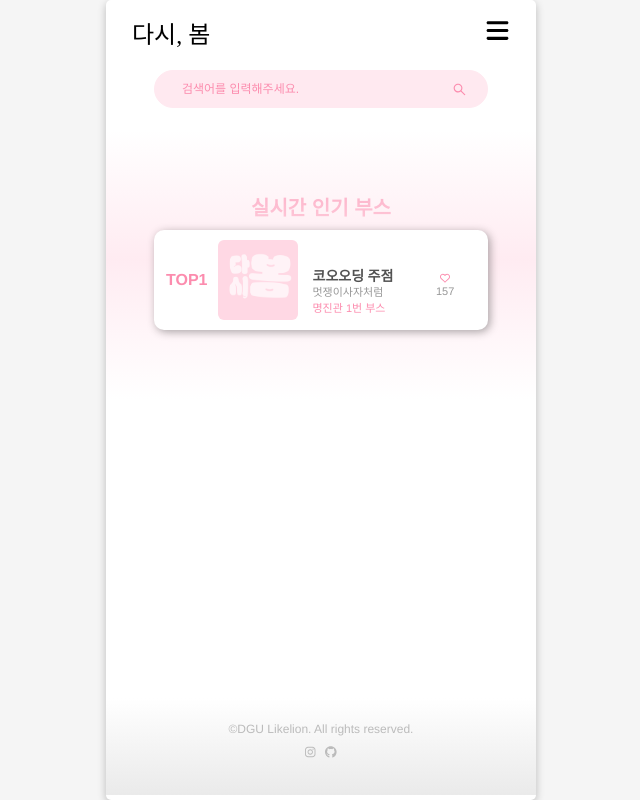
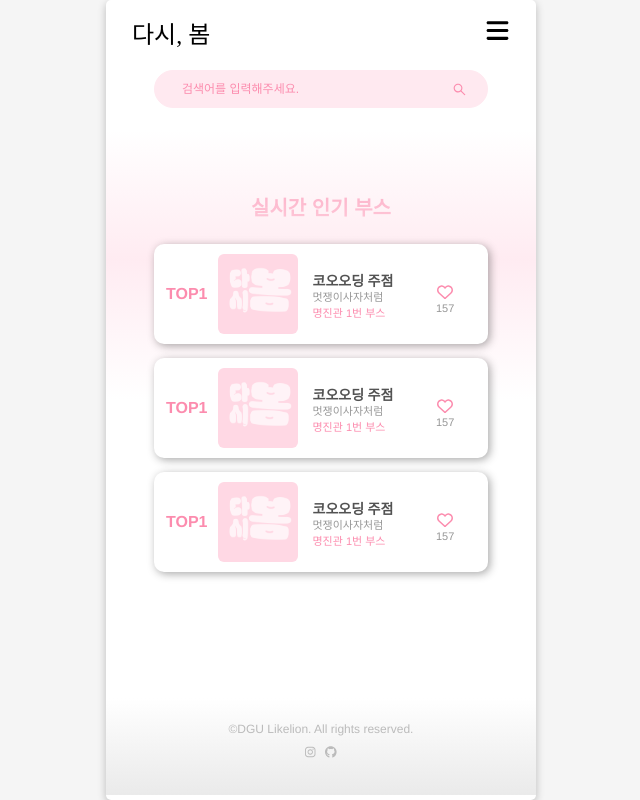
Before and after one commit to LikeLion-at-DGU/2023_spring_festival_front, a Next.js app: page /booth/search in a window 1280 px wide. Shown: the whole page, without its empty margins (319-959 px from the left). Built offline with nearby package versions, Linux system fonts and the light colour scheme; a web font is replaced by a local one.

Commit message:
design : RankRowCard컴포넌트 부스디테일 layout수정

```diff
--- a/components/booth/RecomandRowCard.jsx
+++ b/components/booth/RecomandRowCard.jsx
@@ -41,7 +41,7 @@ function RecomandRowCard() {
                 </RankBoothDetailLocation>
             </RankBoothDetail>
             <RankBoothHeartWrapper>
-                <HeartIcon icon={ isLiked ? faHeart: emptyHeart  } onClick={handleClick} size="2xs"/>
+                <HeartIcon icon={ isLiked ? faHeart: emptyHeart  } onClick={handleClick}/>
 
 
                 <HeartCntWrapper>
--- a/src/pages/booth/search.jsx
+++ b/src/pages/booth/search.jsx
@@ -22,6 +22,8 @@ function search() {
         <RecommandHeader>
             <RecommandTitle>실시간 인기 부스</RecommandTitle>
             {/* 추천 행 카드 */}
+            <RecomandRowCard/>
+            <RecomandRowCard/>
             <RecomandRowCard/>
         </RecommandHeader>
         </>
--- /dev/null
+++ b/src/pages/booth/search_style.jsx
@@ -0,0 +1,4 @@
+import styled from "styled-components";
+import Image from "next/image";
+import { motion } from 'framer-motion';
+import { FontAwesomeIcon } from '@fortawesome/react-fontawesome';
--- a/src/pages/booth/style.jsx
+++ b/src/pages/booth/style.jsx
@@ -103,6 +103,7 @@ export const RecomandRowCardWrapper = styled.div`
   z-index: 1;
   flex-direction: row;
   padding : 10px 21px 10px 12px;
+  margin-top: 14px;
 `
 
 export const RankWrapper = styled.div`
@@ -124,8 +125,9 @@ display: flex;
 export const RankBoothDetail = styled.div`
   display: flex;
   flex-direction: column;
-  margin-top: 30px;
+  margin-top: 15px;
   margin-bottom: 10px;
+  align-self: center;
 `
 export const RankBoothDetailTitle = styled.h1`
   font-size: 14px;
@@ -169,7 +171,7 @@ export const HeartCntWrapper = styled.div`
 
 export const HeartIcon = styled(FontAwesomeIcon)`
 
-width: 20px;
+width: 30px;
 margin-bottom: 3px;
 
 `
```
